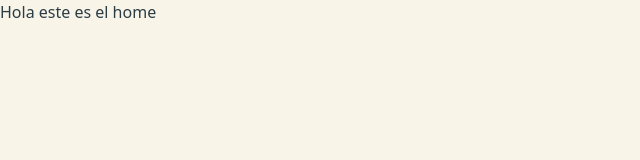
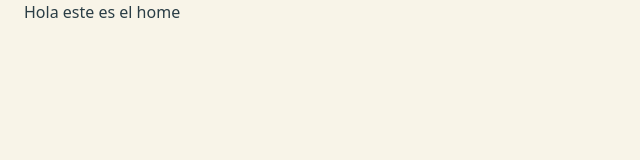
Before and after one commit to galoss88/test-terrand-front, a React (Vite) app: page /home in a window 1280 px wide. Shown: the top 160 px of the page, without its empty margins (0-640 px from the left). Built offline with nearby package versions, Linux system fonts and the light colour scheme.

Commit message:
Agregado contenedor global

```diff
--- a/src/pages/App.tsx
+++ b/src/pages/App.tsx
@@ -1,12 +1,14 @@
 import { RoutesWithSuspense } from "@/routes/routes";
 import { theme } from "@/theme";
-import { CssBaseline, ThemeProvider } from "@mui/material";
+import { Container, CssBaseline, ThemeProvider } from "@mui/material";
 
 function App() {
   return (
     <ThemeProvider theme={theme}>
-      <CssBaseline />
-      <RoutesWithSuspense />
+      <Container maxWidth={false}>
+        <CssBaseline />
+        <RoutesWithSuspense />
+      </Container>
     </ThemeProvider>
   );
 }
```
